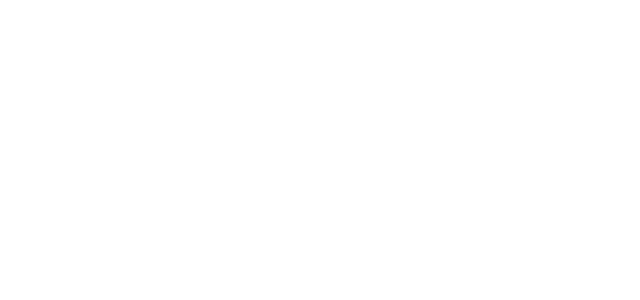
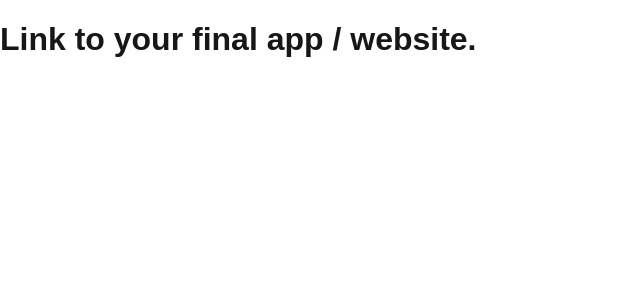
Before and after one commit to armangevorgyan/bq-tech-task-render, a Next.js app: page / in a window 1280 px wide. Shown: the top 300 px of the page, without its empty margins (0-640 px from the left). Built offline with nearby package versions, Linux system fonts and the light colour scheme.

Commit message:
Refactor imports and update page component
Removed unused imports from the Notion page component and standardized the import list. Added a placeholder header to the main page for the final app/website link.

```diff
--- a/src/app/page.tsx
+++ b/src/app/page.tsx
@@ -4,6 +4,11 @@
   return (
     <div className={'page'}>
       <main className={'main'}>
+        <div>
+          <h1>Link to your final app / website.</h1>
+
+        </div>
+
       </main>
       <footer className={'footer'}>
       </footer>
```
Also changed, not shown: src/app/notion/page.tsx (+5 -5 lines).
